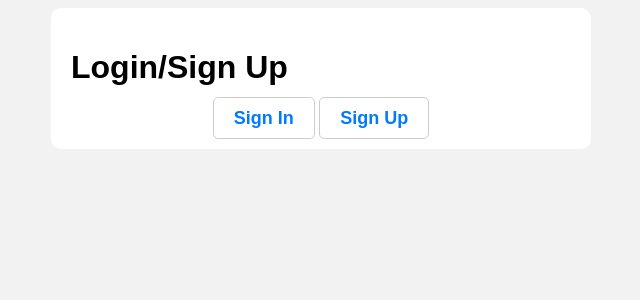
After one commit to maryzyryanova/BankingSystem, a Python web app: template app/templates/homepage.html in a window 1280 px wide. The commit adds this page. Shown: the top 300 px of the page, without its empty margins (319-959 px from the left). Run offline with Jinja, Linux system fonts and the light colour scheme; the template is opened without the code that fills it, so the values that code supplies are empty.

Commit message:
bugs are fixed, homepage is created

```diff
--- a/app/templates/create_account.html
+++ b/app/templates/create_account.html
@@ -90,6 +90,7 @@
         </div>
     </div>
     <button id="btn" type="submit">Create Account</button>
+    <a href="/accounts">Back to Accounts</a>
 </form>
 <script>
     window.addEventListener('load', () => {
@@ -133,6 +134,11 @@
                     alert('Interest rate for deposit account must be between 7 and 18.');
                     return;
                 }
+            }
+
+            if(document.getElementById('amount').value > 100000){
+                alert('Too high amount of money to apply.');
+                return;
             }
 
             const adData = {
--- a/app/templates/credit_payment.html
+++ b/app/templates/credit_payment.html
@@ -35,5 +35,7 @@
     {% else %}
         <p>Your credit balance is already at 0. No payment is needed.</p>
     {% endif %}
+
+    <a href="/accounts/{{ account.id }}">Back to Account</a>
 </body>
 </html>
--- a/app/templates/delete_account_by_id.html
+++ b/app/templates/delete_account_by_id.html
@@ -11,5 +11,7 @@
     <form action="/accounts/{{ account_id }}/delete" method="POST">
         <button type="submit" class="btn btn-danger">Delete</button>
     </form>
+
+    <a href="/accounts/{{ account.id }}">Back to Account</a>
 </body>
 </html>
--- /dev/null
+++ b/app/templates/homepage.html
@@ -0,0 +1,57 @@
+<!DOCTYPE html>
+<html lang="en">
+<head>
+    <meta charset="UTF-8">
+    <meta name="viewport" content="width=device-width, initial-scale=1.0">
+    <title>Login/Sign Up</title>
+    <style>
+        body {
+            background-color: #f2f2f2;
+            font-family: sans-serif;
+        }
+
+        .container {
+            width: 500px;
+            margin: 0 auto;
+            padding: 20px;
+            background-color: white;
+            border-radius: 10px;
+        }
+
+        .buttons {
+            text-align: center;
+        }
+
+        .button {
+            padding: 10px 20px;
+            border-radius: 5px;
+            border: 1px solid #ccc;
+            font-size: 16px;
+            font-weight: bold;
+            color: #000;
+            background-color: #fff;
+            cursor: pointer;
+        }
+
+        .button:hover {
+            background-color: #eee;
+        }
+
+        .login-link, .sign-up-link {
+            color: #007bff;
+            text-decoration: none;
+            font-size: 18px;
+        }
+    </style>
+</head>
+<body>
+    <div class="container">
+        <h1>Login/Sign Up</h1>
+
+        <div class="buttons">
+            <a href="/login" class="button login-link">Sign In</a>
+            <a href="/register" class="button sign-up-link">Sign Up</a>
+        </div>
+    </div>
+</body>
+</html>
--- a/app/templates/withdraw_deposit.html
+++ b/app/templates/withdraw_deposit.html
@@ -21,5 +21,6 @@
 
         <button type="submit">Withdraw</button>
     </form>
+    <a href="/accounts/{{ account_id }}">Back to Account</a>
 </body>
 </html>
```
Also changed, not shown: app/routing/accounts.py (+18 -15 lines), app/routing/login.py (+12 -0 lines), app/services/accounts_service.py (+8 -12 lines), app/templates/transfer_money.html (+23 -13 lines), docker-compose.yml (added, +33 -0 lines), 1 other file.
